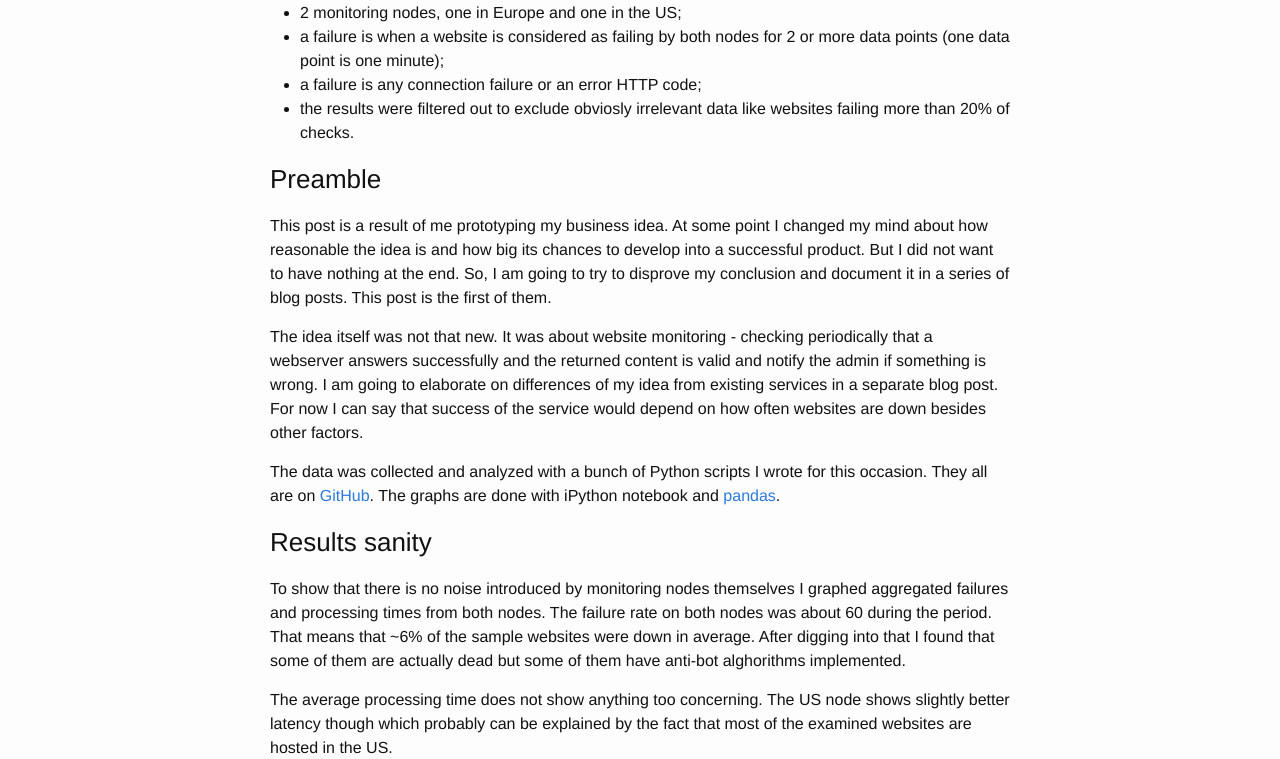
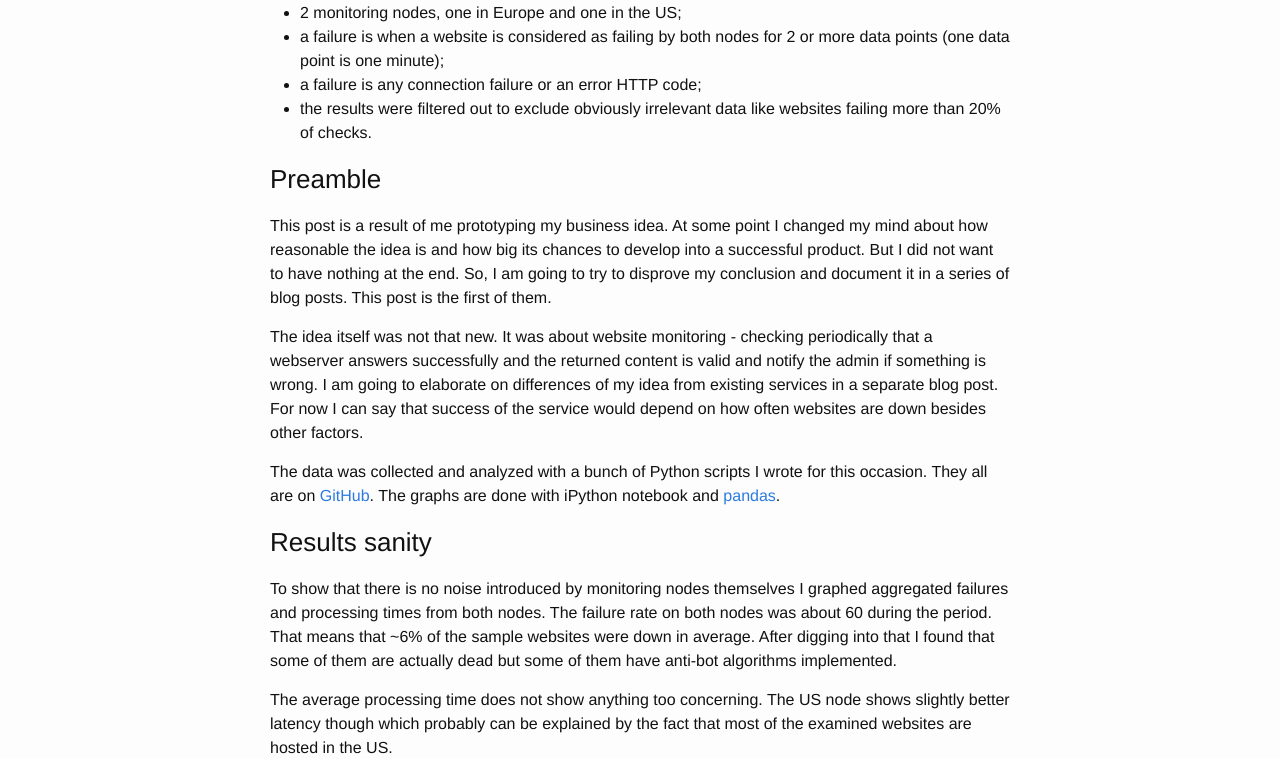
Before and after one commit to henadzit/henadzit.github.io, a Jekyll site: the page built from _posts/2015-07-07-4-percent-of-websites-fail.markdown, in a window 1280 px wide and 1400 px high. Shown: the part 319-1078 px from the top of the window. Built offline with Jekyll 4.4.1, drawn with Linux system fonts in a browser that asks for light colours; some of the changed text lies outside the part shown.

Commit message:
Fixed a few misspellings.

```diff
--- a/_posts/2015-07-07-4-percent-of-websites-fail.markdown
+++ b/_posts/2015-07-07-4-percent-of-websites-fail.markdown
@@ -10,7 +10,7 @@ date:   2015-07-07 01:02:03
 * 2 monitoring nodes, one in Europe and one in the US;
 * a failure is when a website is considered as failing by both nodes for 2 or more data points (one data point is one minute);
 * a failure is any connection failure or an error HTTP code;
-* the results were filtered out to exclude obviosly irrelevant data like websites failing more than 20% of checks.
+* the results were filtered out to exclude obviously irrelevant data like websites failing more than 20% of checks.
 
 ### Preamble
 
@@ -22,7 +22,7 @@ The data was collected and analyzed with a bunch of Python scripts I wrote for t
 
 ### Results sanity
 
-To show that there is no noise introduced by monitoring nodes themselves I graphed aggregated failures and processing times from both nodes. The failure rate on both nodes was about 60 during the period. That means that ~6% of the sample websites were down in average. After digging into that I found that some of them are actually dead but some of them have anti-bot alghorithms implemented.
+To show that there is no noise introduced by monitoring nodes themselves I graphed aggregated failures and processing times from both nodes. The failure rate on both nodes was about 60 during the period. That means that ~6% of the sample websites were down in average. After digging into that I found that some of them are actually dead but some of them have anti-bot algorithms implemented.
 
 The average processing time does not show anything too concerning. The US node shows slightly better latency though which probably can be explained by the fact that most of the examined websites are hosted in the US.
 
```
Also changed, not shown: other parts of _posts/2015-07-07-4-percent-of-websites-fail.markdown (+1 -1 lines).
